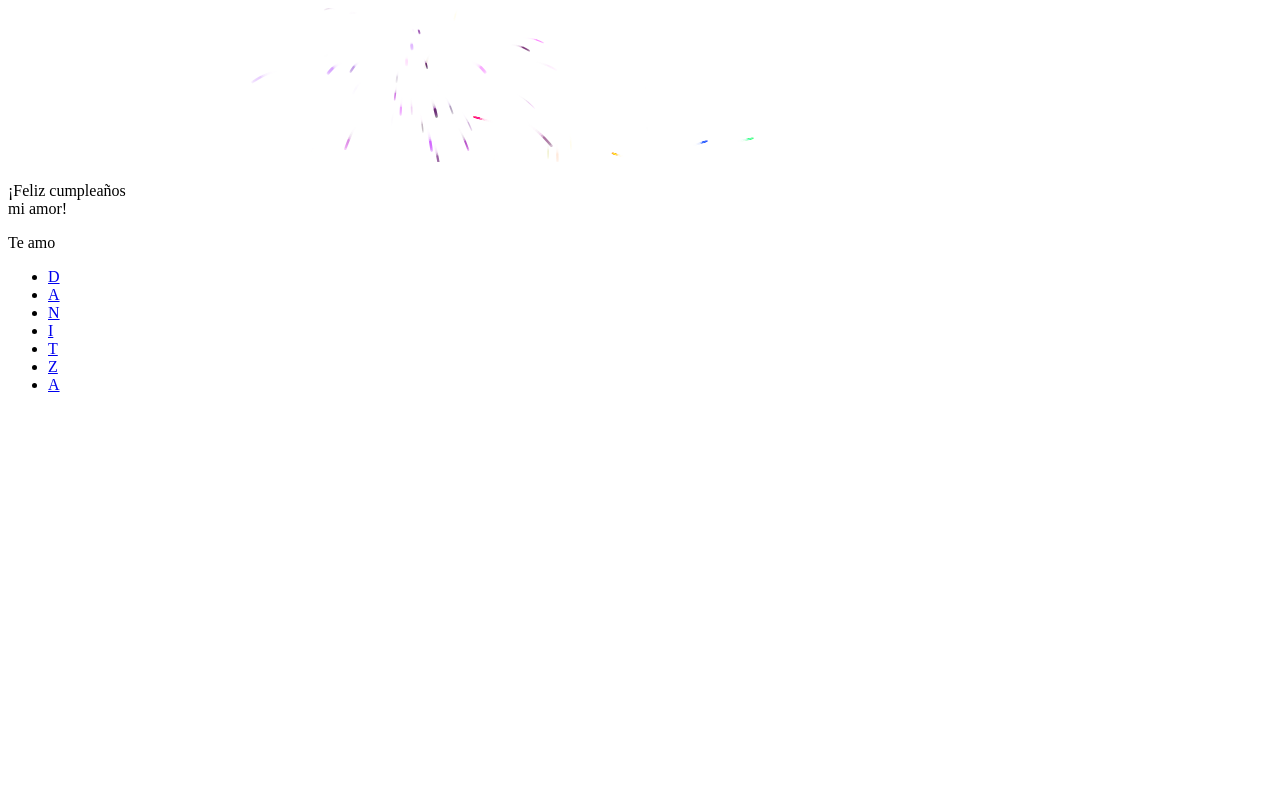
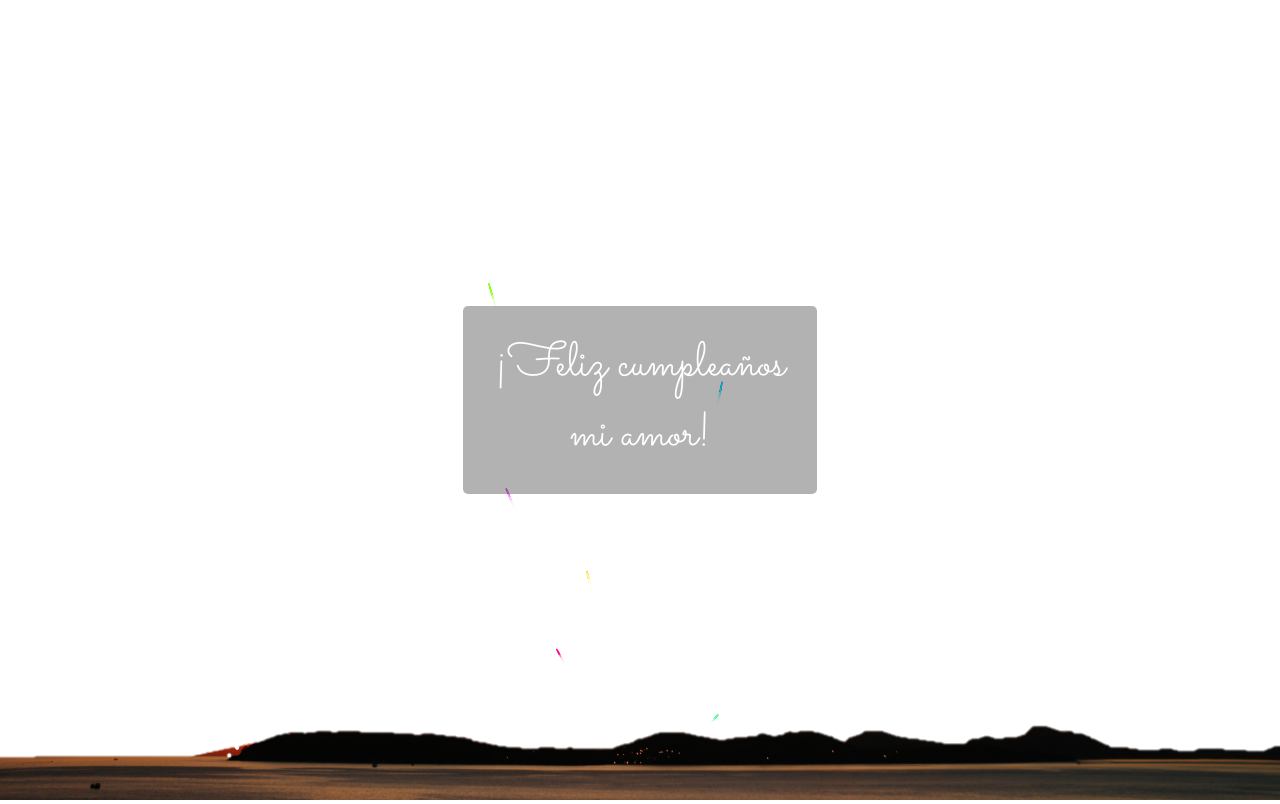
Before and after one commit to JasonAlanya/DANI, a plain HTML site: page index.html in a window 1280 px wide. Drawn offline with Linux system fonts and the light colour scheme; the site is published under a folder, as on GitHub Pages, so addresses that start at the root find nothing.

Commit message:
Correction

```diff
--- a/index.html
+++ b/index.html
@@ -7,7 +7,7 @@
   <meta name="viewport" content="width=device-width, initial-scale=1.0">
   <link rel="icon" href="./favicon.png">
   <title>Cumpleaños</title>
-  <link rel="stylesheet" type="text/css" href="/CSS/main.css" media="screen" />
+  <link rel="stylesheet" type="text/css" href="./CSS/main.css" media="screen" />
 
 </head>
 
```
